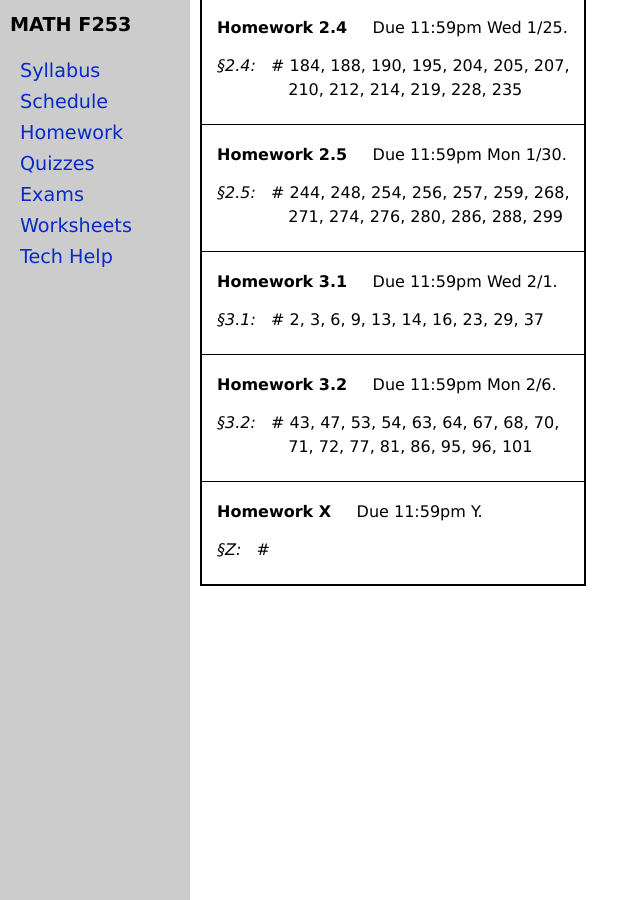
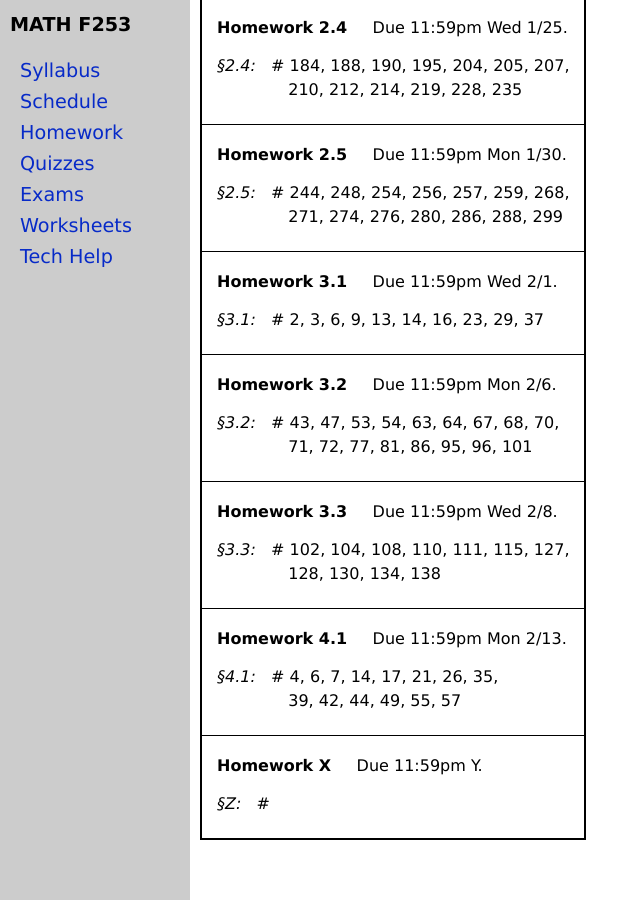
Before and after one commit to jrfaudree/HOM, a Jekyll site: the page built from homework.md, in a window 1280 px wide and 900 px high, scrolled down 996 px. Shown: the whole window, without its empty margins (0-640 px from the left). Built offline with Jekyll 4.4.1, drawn with Linux system fonts in a browser that asks for light colours.

Commit message:
post next two HWs

```diff
--- a/_data/homework.yml
+++ b/_data/homework.yml
@@ -42,6 +42,18 @@ homework:
   - section: 3.2
     problems: 43, 47, 53, 54, 63, 64, 67, 68, 70,
     cont: 71, 72, 77, 81, 86, 95, 96, 101
+- name: Homework 3.3
+  due: 11:59pm Wed 2/8
+  sections:
+  - section: 3.3
+    problems: 102, 104, 108, 110, 111, 115, 127,
+    cont: 128, 130, 134, 138
+- name: Homework 4.1
+  due: 11:59pm Mon 2/13
+  sections:
+  - section: 4.1
+    problems: 4, 6, 7, 14, 17, 21, 26, 35,
+    cont: 39, 42, 44, 49, 55, 57
 - name: Homework X
   due: 11:59pm Y
   sections:
```
